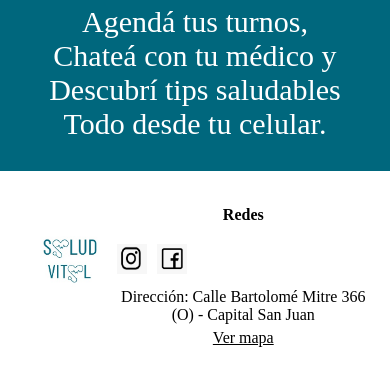
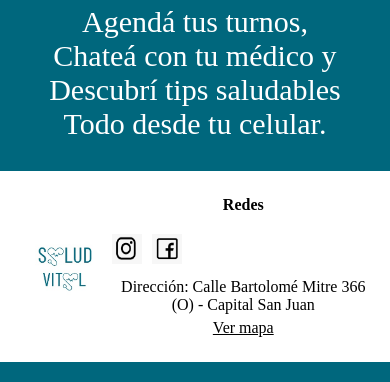
Before and after one commit to diazbrenda6595-arch/integradorfigma, a plain HTML site: page index.html in a window 390 px wide. Shown: the part 1567-1949 px from the top of the page. Drawn offline with Linux system fonts and the light colour scheme; a web font is replaced by a local one.

Commit message:
Update style.css
aqui va el footer cambiado

```diff
--- a/style.css
+++ b/style.css
@@ -674,9 +674,9 @@ body {
     /* Ajustando el footer */
     footer {
         flex-direction: row;
-        align-items: auto;
+        align-items: center;
         text-align: center;
-        padding: 30px 20px;
+        padding: 20px 15px;
     }
 
     footer .derecha {
```
